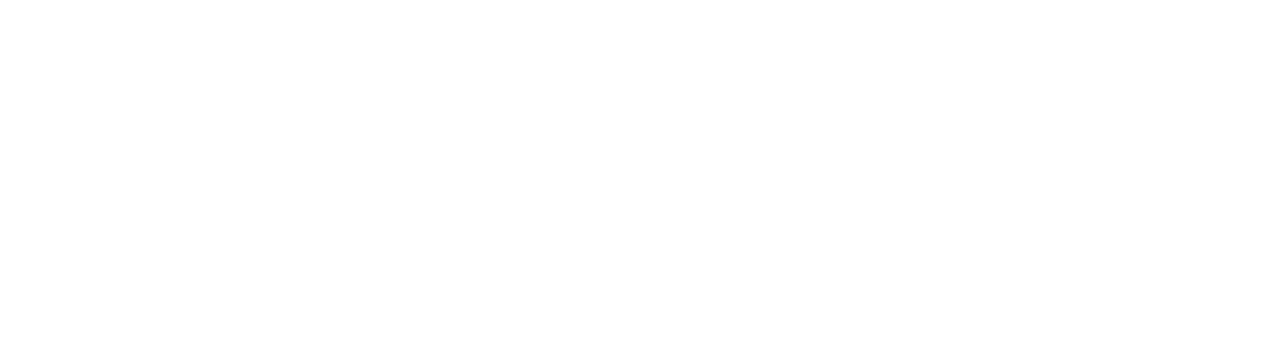
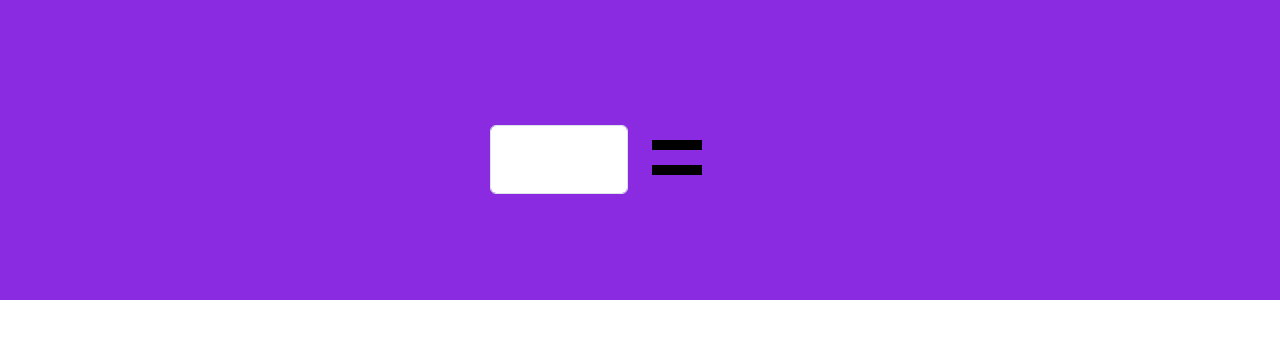
Before and after one commit to dimaarion/expres-calculator, a React (Create React App) app: page / in a window 1280 px wide. Shown: the top 338 px of the page. Built offline with nearby package versions, Linux system fonts and the light colour scheme.

Commit message:
Update 4 files

```diff
--- a/public/index.html
+++ b/public/index.html
@@ -11,6 +11,7 @@
     -->
 	<link rel="manifest" href="%PUBLIC_URL%/manifest.json">
 	<link rel="shortcut icon" href="%PUBLIC_URL%/favicon.ico">
+   <link href="https://cdn.jsdelivr.net/npm/bootstrap@5.3.0-alpha3/dist/css/bootstrap.min.css" rel="stylesheet" integrity="sha384-KK94CHFLLe+nY2dmCWGMq91rCGa5gtU4mk92HdvYe+M/SXH301p5ILy+dN9+nJOZ" crossorigin="anonymous">
 	<!--
       Notice the use of %PUBLIC_URL% in the tags above.
       It will be replaced with the URL of the `public` folder during the build.
@@ -38,6 +39,8 @@
       To begin the development, run `npm start` or `yarn start`.
       To create a production bundle, use `npm run build` or `yarn build`.
     -->
+    <script src="https://cdn.jsdelivr.net/npm/@popperjs/core@2.11.7/dist/umd/popper.min.js" integrity="sha384-zYPOMqeu1DAVkHiLqWBUTcbYfZ8osu1Nd6Z89ify25QV9guujx43ITvfi12/QExE" crossorigin="anonymous"></script>
+<script src="https://cdn.jsdelivr.net/npm/bootstrap@5.3.0-alpha3/dist/js/bootstrap.min.js" integrity="sha384-Y4oOpwW3duJdCWv5ly8SCFYWqFDsfob/3GkgExXKV4idmbt98QcxXYs9UoXAB7BZ" crossorigin="anonymous"></script>
 </body>
 
 </html>
--- a/src/App.js
+++ b/src/App.js
@@ -1,7 +1,18 @@
 import "./styles.css";
-
+import Equal from "./Equal";
 export default function App() {
-  return <div className="expres-calculator">
-
-  </div>;
+  return (
+    <div className="expres-calculator">
+      <div className="entry ">
+        <div className="row">
+          <div className="col-sm">
+            <input type="number" className="form-control" />
+          </div>
+          <div className="col-sm">
+            <Equal />
+          </div>
+        </div>
+      </div>
+    </div>
+  );
 }
--- /dev/null
+++ b/src/Equal.js
@@ -0,0 +1,10 @@
+export default function Equal() {
+  return (
+    <div>
+      <svg width="50" height="66">
+        <rect x="0" y="15" width="50" height="10" />
+        <rect x="0" y="40" width="50" height="10" />
+      </svg>
+    </div>
+  );
+}
--- a/src/styles.css
+++ b/src/styles.css
@@ -1,2 +1,22 @@
 .expres-calculator {
+  height: 300px;
+  width: 100%;
+  background-color: blueviolet;
+  position: relative;
 }
+
+.expres-calculator .entry {
+  position: absolute;
+  margin: auto;
+  top: 0px;
+  bottom: 0px;
+  left: 0px;
+  right: 0px;
+  width: 300px;
+  height: 50px;
+}
+.expres-calculator input {
+  width: 100%;
+  height: 100%;
+  font-size: 30pt;
+}
```
